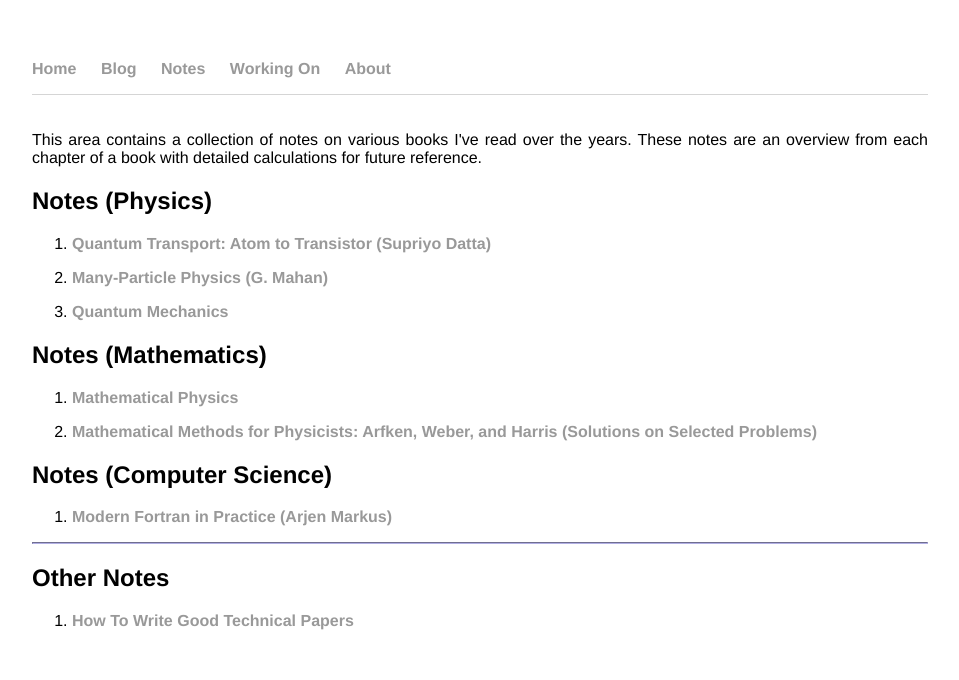
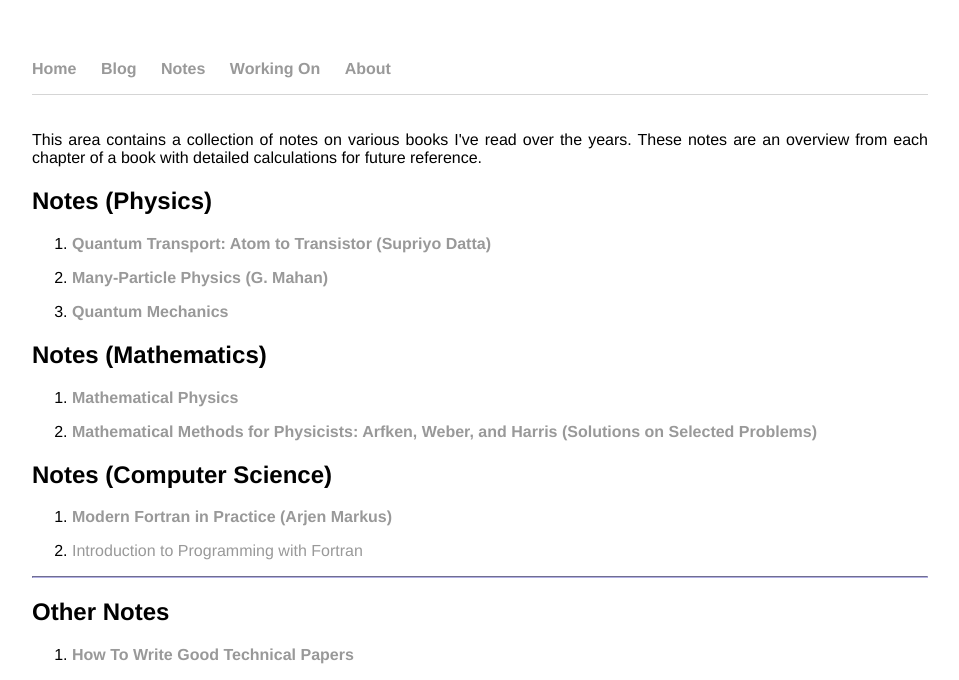
Before and after one commit to sinbad989/sinbad989.github.io, a Jekyll site: the page built from bookreading/index.html, in a window 1280 px wide. Shown: the top 680 px of the page, without its empty margins (160-1119 px from the left). Built offline with Jekyll 4.4.1, drawn with Linux system fonts in a browser that asks for light colours; nearby versions of some CDN libraries; some web fonts are replaced; grey boxes are pictures that could not be loaded.

Commit message:
test flourish

```diff
--- a/bookreading/index.html
+++ b/bookreading/index.html
@@ -23,6 +23,7 @@
     <h2>Notes (Computer Science)</h2>
     <ol>
         <li><p><a><b>Modern Fortran in Practice (Arjen Markus) </b></a></p></li>
+				<li><p><a href="https://github.com/sinbad989/Fortran-Mastery"> Introduction to Programming with Fortran</a></p></li>
     </ol>
 	<hr>
     <h2>Other Notes</h2>
@@ -32,7 +33,7 @@
         <li><p><a href=""><b>How To Write Good Technical Papers</b></a></p></li>
     </ol>
 
-
+<div class="flourish-embed" data-src="visualisation/2535"></div><script src="https://public.flourish.studio/resources/embed.js"></script>
 <br>
 <br>
 <br>
```
